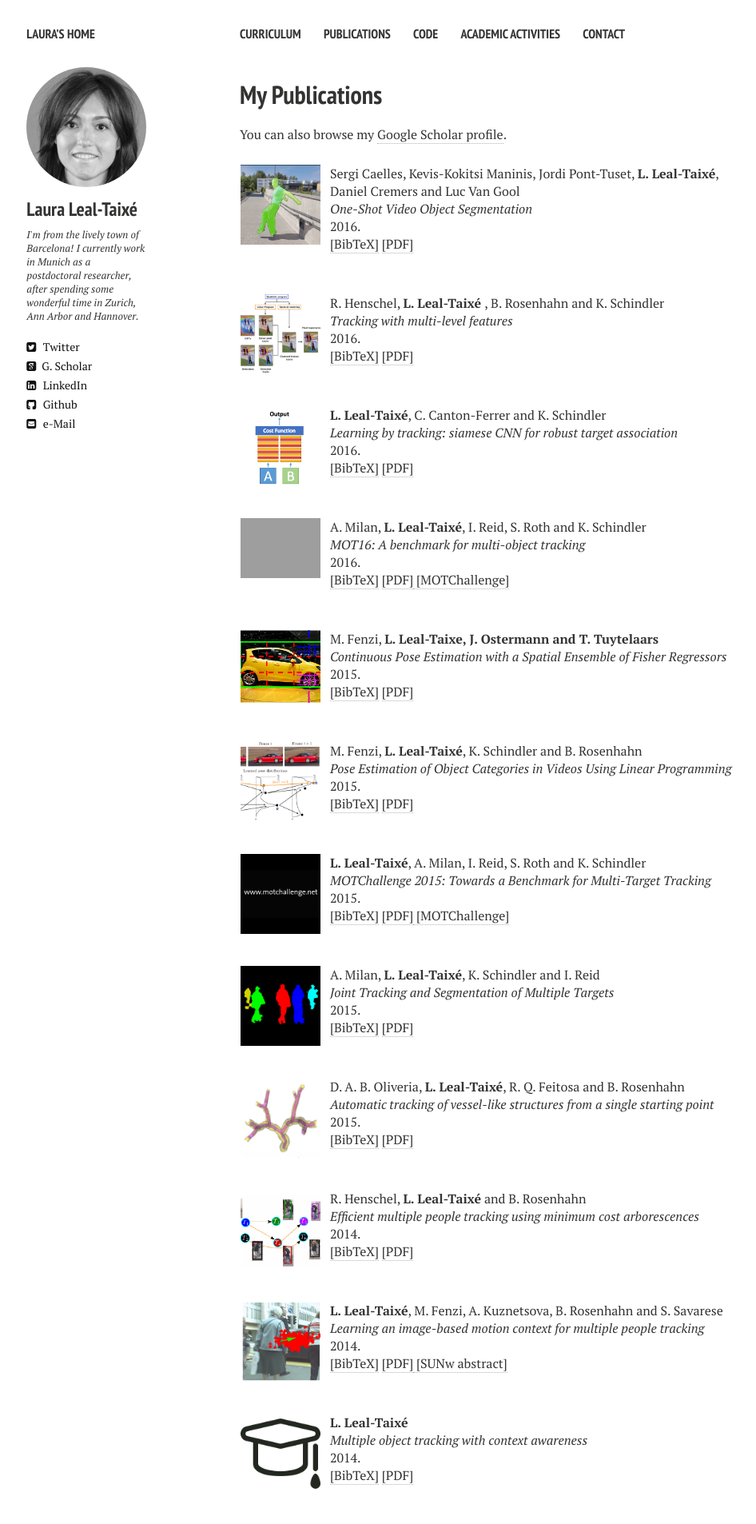
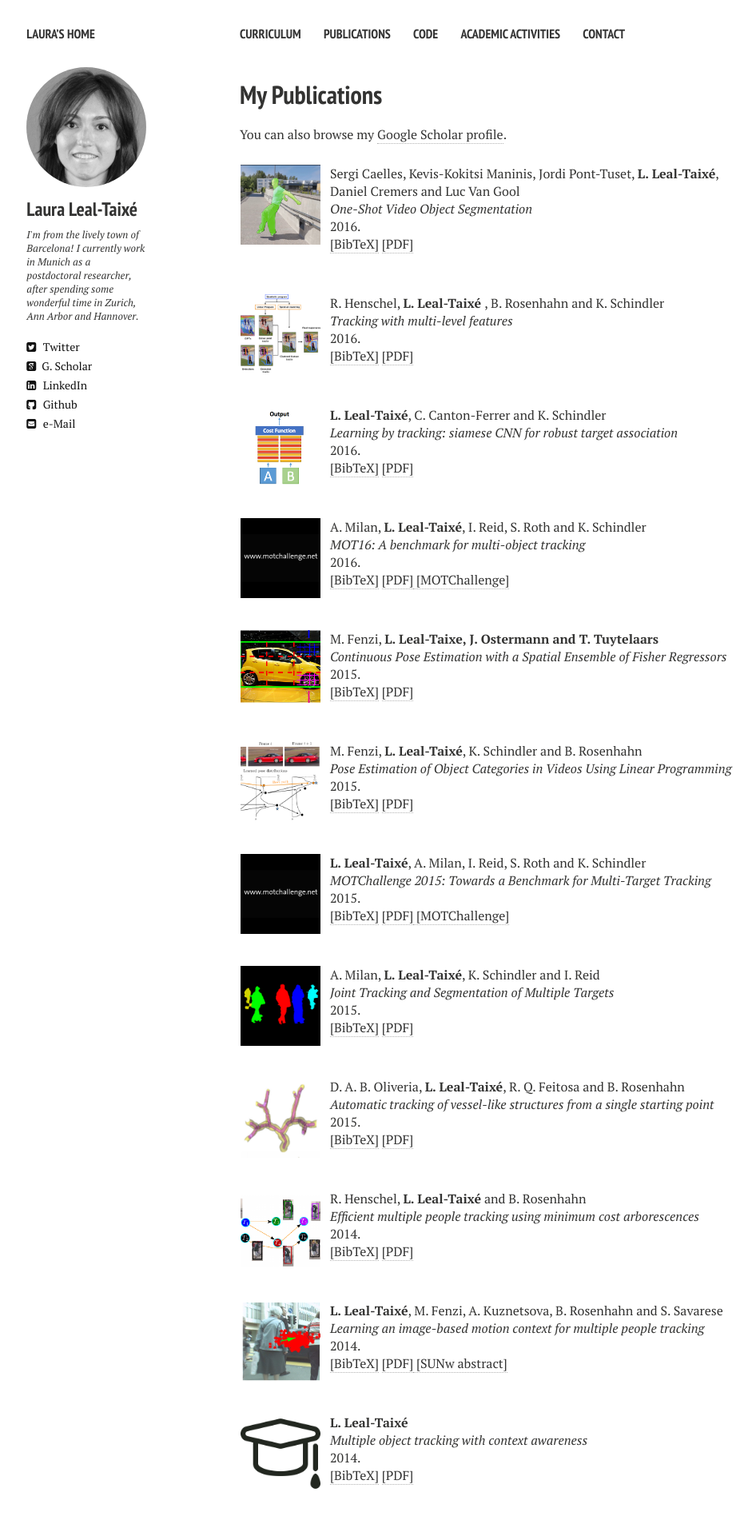
Before and after one commit to lealtaixe/lealtaixe.github.io, a Jekyll site: the page built from publications.md, in a window 1280 px wide. Shown: the top 1906 px of the page at 80% size, without its empty margins (20-966 px from the left). Built offline with Jekyll 4.4.1, drawn with Linux system fonts in a browser that asks for light colours; nearby versions of some CDN libraries.

Commit message:
final pubs with new arxiv

```diff
--- a/_includes/_mypubs.html
+++ b/_includes/_mypubs.html
@@ -15,8 +15,8 @@
 
 
 <br />
-<a style="cursor: pointer;" onclick="$('#caellesarxiv2016').toggle();">[BibTeX]</a>
 
+<a href="javascript:toggleBibtex('caellesarxiv2016')">[BibTeX]</a>
 
 <a href="https://arxiv.org/abs/1611.05198">[PDF]</a>
 </p>
@@ -52,8 +52,8 @@
 
 
 <br />
-<a style="cursor: pointer;" onclick="$('#henschelarxiv2016').toggle();">[BibTeX]</a>
 
+<a href="javascript:toggleBibtex('henschelarxiv2016')">[BibTeX]</a>
 
 <a href="https://arxiv.org/abs/1607.07304">[PDF]</a>
 </p>
@@ -89,8 +89,8 @@
 
 
 <br />
-<a style="cursor: pointer;" onclick="$('#lealcvprw2016').toggle();">[BibTeX]</a>
 
+<a href="javascript:toggleBibtex('lealcvprw2016')">[BibTeX]</a>
 
 <a href="https://arxiv.org/abs/1604.07866">[PDF]</a>
 </p>
@@ -114,7 +114,7 @@
 <table style="width:100%">
 <tr>
 <td style="width:110px;vertical-align: top;">
-<img style="float: left;margin-right: 10px" border="1px solid #bbb" src="{{ site.url }}/images/papers/LeaMilReiRotSchArxiv2016.png" width="100px" height="100px">
+<img style="float: left;margin-right: 10px" border="1px solid #bbb" src="{{ site.url }}/images/papers/MilLeaReiRotSchArxiv2016.png" width="100px" height="100px">
 </td>
 <td>
 <p>
@@ -126,8 +126,8 @@
 
 
 <br />
-<a style="cursor: pointer;" onclick="$('#milanarxiv2016').toggle();">[BibTeX]</a>
 
+<a href="javascript:toggleBibtex('milanarxiv2016')">[BibTeX]</a>
 
 <a href="https://arxiv.org/abs/1603.00831">[PDF]</a><a href="http://www.motchallenge.net/"> [MOTChallenge]</a>
 </p>
@@ -163,8 +163,8 @@
 
 
 <br />
-<a style="cursor: pointer;" onclick="$('#fenziiccv2015').toggle();">[BibTeX]</a>
 
+<a href="javascript:toggleBibtex('fenziiccv2015')">[BibTeX]</a>
 
 <a href="https://drive.google.com/open?id=0B1e2GU8Qot86bEIzb3NzeHJKRWM">[PDF]</a>
 </p>
@@ -200,8 +200,8 @@
 
 
 <br />
-<a style="cursor: pointer;" onclick="$('#fenziwacv2015').toggle();">[BibTeX]</a>
 
+<a href="javascript:toggleBibtex('fenziwacv2015')">[BibTeX]</a>
 
 <a href="https://drive.google.com/open?id=0B1e2GU8Qot86U1Z2eFJvZW44TXc">[PDF]</a>
 </p>
@@ -237,8 +237,8 @@
 
 
 <br />
-<a style="cursor: pointer;" onclick="$('#lealarxiv2015').toggle();">[BibTeX]</a>
 
+<a href="javascript:toggleBibtex('lealarxiv2015')">[BibTeX]</a>
 
 <a href="https://arxiv.org/abs/1504.01942">[PDF]</a><a href="http://www.motchallenge.net/"> [MOTChallenge]</a>
 </p>
@@ -274,8 +274,8 @@
 
 
 <br />
-<a style="cursor: pointer;" onclick="$('#milancvpr2015').toggle();">[BibTeX]</a>
 
+<a href="javascript:toggleBibtex('milancvpr2015')">[BibTeX]</a>
 
 <a href="https://drive.google.com/open?id=0B1e2GU8Qot86S0t6VU82cUFVOG8">[PDF]</a>
 </p>
@@ -311,8 +311,8 @@
 
 
 <br />
-<a style="cursor: pointer;" onclick="$('#oliveiracmig2015').toggle();">[BibTeX]</a>
 
+<a href="javascript:toggleBibtex('oliveiracmig2015')">[BibTeX]</a>
 
 <a href="http://www.sciencedirect.com/science/article/pii/S0895611115001469">[PDF]</a>
 </p>
@@ -348,8 +348,8 @@
 
 
 <br />
-<a style="cursor: pointer;" onclick="$('#henschelgcpr2014').toggle();">[BibTeX]</a>
 
+<a href="javascript:toggleBibtex('henschelgcpr2014')">[BibTeX]</a>
 
 <a href="https://drive.google.com/open?id=0B1e2GU8Qot86ZW5CSUpOclZBb2M">[PDF]</a>
 </p>
@@ -385,8 +385,8 @@
 
 
 <br />
-<a style="cursor: pointer;" onclick="$('#lealcvpr2014').toggle();">[BibTeX]</a>
 
+<a href="javascript:toggleBibtex('lealcvpr2014')">[BibTeX]</a>
 
 <a href="https://drive.google.com/open?id=0B1e2GU8Qot86SGRtUy1iX2hmM1U">[PDF]</a><a href="https://drive.google.com/open?id=0B1e2GU8Qot86UjNoRWU2MXgwLWs"> [SUNw abstract]</a>
 </p>
@@ -422,8 +422,8 @@
 
 
 <br />
-<a style="cursor: pointer;" onclick="$('#lealthesis2014').toggle();">[BibTeX]</a>
 
+<a href="javascript:toggleBibtex('lealthesis2014')">[BibTeX]</a>
 
 <a href="http://arxiv.org/abs/1411.7935">[PDF]</a>
 </p>
@@ -459,8 +459,8 @@
 
 
 <br />
-<a style="cursor: pointer;" onclick="$('#fenzicvpr2013').toggle();">[BibTeX]</a>
 
+<a href="javascript:toggleBibtex('fenzicvpr2013')">[BibTeX]</a>
 
 <a href="https://drive.google.com/open?id=0B1e2GU8Qot86cTRnWGFnZ3dCQ1k">[PDF]</a>
 </p>
@@ -496,8 +496,8 @@
 
 
 <br />
-<a style="cursor: pointer;" onclick="$('#kuznetsovaiccvw2013').toggle();">[BibTeX]</a>
 
+<a href="javascript:toggleBibtex('kuznetsovaiccvw2013')">[BibTeX]</a>
 
 <a href="https://drive.google.com/open?id=0B1e2GU8Qot86R0Rkb0hjS1JodFE">[PDF]</a>
 </p>
@@ -533,8 +533,8 @@
 
 
 <br />
-<a style="cursor: pointer;" onclick="$('#lealbookchapter2012').toggle();">[BibTeX]</a>
 
+<a href="javascript:toggleBibtex('lealbookchapter2012')">[BibTeX]</a>
 
 <a href="https://drive.google.com/open?id=0B1e2GU8Qot86aWtaeTNoNjJiQ0U">[PDF]</a><a href="{{ site.url }}/code"> [Code]</a>
 </p>
@@ -571,8 +571,8 @@
 
 
 <br />
-<a style="cursor: pointer;" onclick="$('#fenzidagm2012').toggle();">[BibTeX]</a>
 
+<a href="javascript:toggleBibtex('fenzidagm2012')">[BibTeX]</a>
 
 <a href="https://drive.google.com/open?id=0B1e2GU8Qot86c1NwQW43YTU2ZXM">[PDF]</a>
 </p>
@@ -608,8 +608,8 @@
 
 
 <br />
-<a style="cursor: pointer;" onclick="$('#lealbook2012').toggle();">[BibTeX]</a>
 
+<a href="javascript:toggleBibtex('lealbook2012')">[BibTeX]</a>
 
 <a href="http://link.springer.com/book/10.1007%2F978-3-642-34091-8">[PDF]</a>
 </p>
@@ -645,8 +645,8 @@
 
 
 <br />
-<a style="cursor: pointer;" onclick="$('#lealcvpr2012').toggle();">[BibTeX]</a>
 
+<a href="javascript:toggleBibtex('lealcvpr2012')">[BibTeX]</a>
 
 <a href="https://drive.google.com/open?id=0B1e2GU8Qot86UDNfUGVoelNzM0k">[PDF]</a><a href="https://drive.google.com/open?id=0B1e2GU8Qot86T2psZVV3X2k4bFk"> [Poster]</a><a href="{{ site.url }}/code"> [Code]</a><a href="http://youtu.be/639bh3jVOVU"> [Video]</a>
 </p>
@@ -682,8 +682,8 @@
 
 
 <br />
-<a style="cursor: pointer;" onclick="$('#lealdagstuhl2012').toggle();">[BibTeX]</a>
 
+<a href="javascript:toggleBibtex('lealdagstuhl2012')">[BibTeX]</a>
 
 <a href="https://drive.google.com/open?id=0B1e2GU8Qot86ejhsMzZ2ZDhMSWs">[PDF]</a><a href="{{ site.url }}/code"> [Code]</a>
 </p>
@@ -721,8 +721,8 @@
 
 
 <br />
-<a style="cursor: pointer;" onclick="$('#maleschlijskibio2012').toggle();">[BibTeX]</a>
 
+<a href="javascript:toggleBibtex('maleschlijskibio2012')">[BibTeX]</a>
 
 <a href="https://www.researchgate.net/publication/230717042_Three_Dimensional_Tracking_of_Exploratory_Behavior_of_Barnacle_Cyprids_Using_Stereoscopy">[PDF]</a>
 </p>
@@ -758,8 +758,8 @@
 
 
 <br />
-<a style="cursor: pointer;" onclick="$('#ponsdagstuhl2012').toggle();">[BibTeX]</a>
 
+<a href="javascript:toggleBibtex('ponsdagstuhl2012')">[BibTeX]</a>
 
 <a href="https://drive.google.com/open?id=0B1e2GU8Qot86QmFmTkpoVWlsVGs">[PDF]</a>
 </p>
@@ -796,8 +796,8 @@
 
 
 <br />
-<a style="cursor: pointer;" onclick="$('#lealdagstuhl2011').toggle();">[BibTeX]</a>
 
+<a href="javascript:toggleBibtex('lealdagstuhl2011')">[BibTeX]</a>
 
 <a href="https://drive.google.com/open?id=0B1e2GU8Qot86cEc1eUlYOXh2MzQ">[PDF]</a>
 </p>
@@ -834,8 +834,8 @@
 
 
 <br />
-<a style="cursor: pointer;" onclick="$('#lealiccv2011').toggle();">[BibTeX]</a>
 
+<a href="javascript:toggleBibtex('lealiccv2011')">[BibTeX]</a>
 
 <a href="https://drive.google.com/open?id=0B1e2GU8Qot86RXROdThCNEVRRDg">[PDF]</a><a href="{{ site.url }}/code"> [Code]</a><a href="http://youtu.be/1DP3soJVOck"> [Video]</a>
 </p>
@@ -871,8 +871,8 @@
 
 
 <br />
-<a style="cursor: pointer;" onclick="$('#maleschlijskibio2011').toggle();">[BibTeX]</a>
 
+<a href="javascript:toggleBibtex('maleschlijskibio2011')">[BibTeX]</a>
 
 <a href="https://drive.google.com/open?id=0B1e2GU8Qot86OE8ySk13ZjRUdlk">[PDF]</a>
 </p>
@@ -908,8 +908,8 @@
 
 
 <br />
-<a style="cursor: pointer;" onclick="$('#ponsdagm2011').toggle();">[BibTeX]</a>
 
+<a href="javascript:toggleBibtex('ponsdagm2011')">[BibTeX]</a>
 
 <a href="https://drive.google.com/open?id=0B1e2GU8Qot86M0s0LXY1NDNhVm8">[PDF]</a>
 </p>
@@ -945,8 +945,8 @@
 
 
 <br />
-<a style="cursor: pointer;" onclick="$('#ponsiccv2011').toggle();">[BibTeX]</a>
 
+<a href="javascript:toggleBibtex('ponsiccv2011')">[BibTeX]</a>
 
 <a href="https://drive.google.com/open?id=0B1e2GU8Qot86bkVacVVyN0hsNVE">[PDF]</a><a href="https://drive.google.com/open?id=0B1e2GU8Qot86bHJHclVyUTRtRzg"> [Suppl.]</a>
 </p>
@@ -982,8 +982,8 @@
 
 
 <br />
-<a style="cursor: pointer;" onclick="$('#lealdagm2010').toggle();">[BibTeX]</a>
 
+<a href="javascript:toggleBibtex('lealdagm2010')">[BibTeX]</a>
 
 <a href="https://drive.google.com/open?id=0B1e2GU8Qot86NkpNakhwMHZhbVU">[PDF]</a><a href="http://youtu.be/y_70plXPww8?attredirects=0"> [Video]</a>
 </p>
@@ -1019,8 +1019,8 @@
 
 
 <br />
-<a style="cursor: pointer;" onclick="$('#lealmsc2009').toggle();">[BibTeX]</a>
 
+<a href="javascript:toggleBibtex('lealmsc2009')">[BibTeX]</a>
 
 <a href="https://drive.google.com/open?id=0B1e2GU8Qot86RXhSdGlZZEplRlE">[PDF]</a>
 </p>
@@ -1056,8 +1056,8 @@
 
 
 <br />
-<a style="cursor: pointer;" onclick="$('#lealwmvc2009').toggle();">[BibTeX]</a>
 
+<a href="javascript:toggleBibtex('lealwmvc2009')">[BibTeX]</a>
 
 <a href="https://drive.google.com/open?id=0B1e2GU8Qot86NmE3NC1BaXZUa0U">[PDF]</a>
 </p>
```
